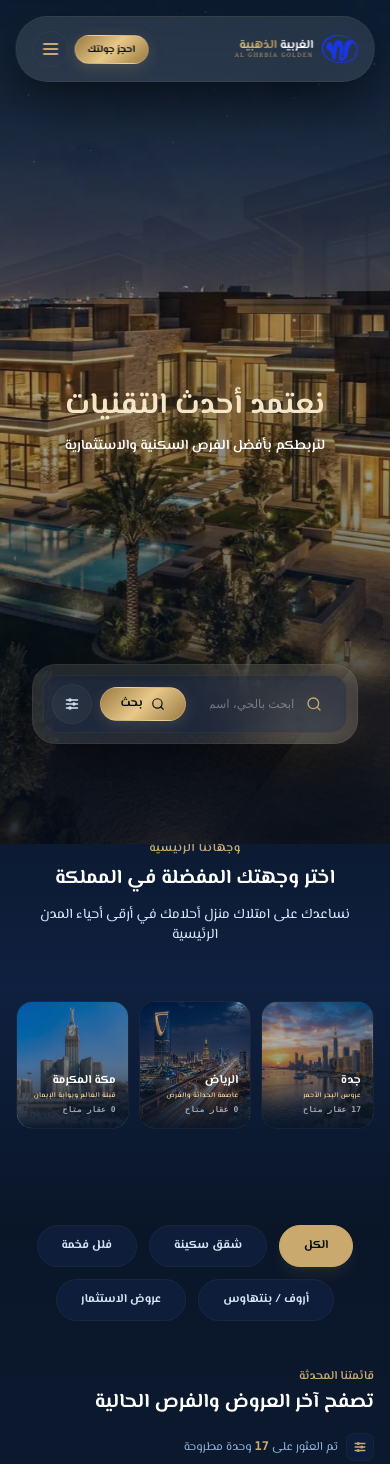
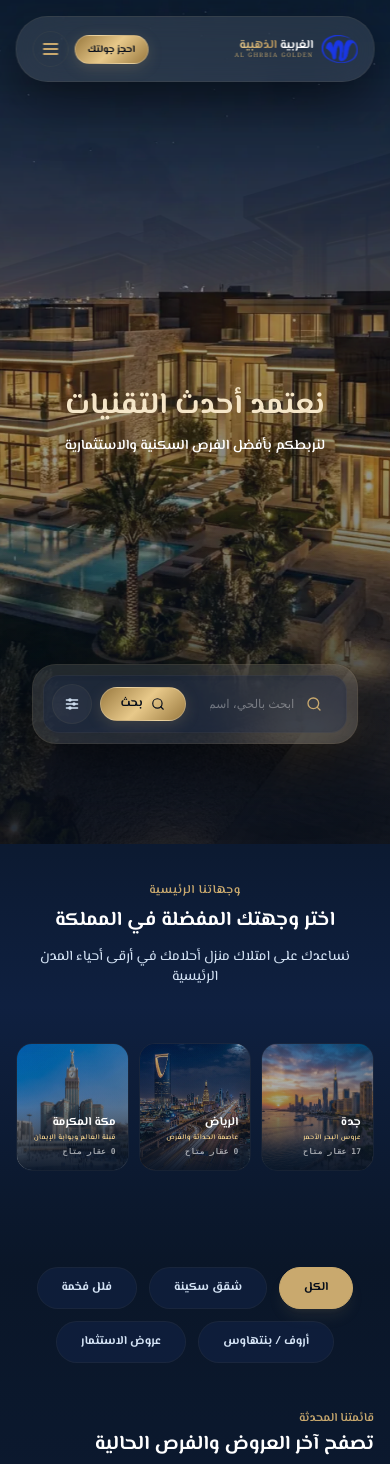
Before and after one commit to karemm2018/alghrbiagolde, a Next.js app: page / in a window 390 px wide. Shown: the top 1464 px of the page. Built offline with nearby package versions, Linux system fonts and the light colour scheme; a web font is replaced by a local one.

Commit message:
style: increase top padding of destinations section on mobile to prevent overlap with search bar

```diff
--- a/src/app/page.tsx
+++ b/src/app/page.tsx
@@ -1057,7 +1057,7 @@ export default function HomePage() {
       {/* ----------------------------------------------------
          4. Cities Quick Grid - Premium Destinations
          ---------------------------------------------------- */}
-      <div className="w-full bg-gradient-to-b from-bg-deep via-bg-navy to-bg-deep border-t border-border-gold/15 py-24">
+      <div className="w-full bg-gradient-to-b from-bg-deep via-bg-navy to-bg-deep border-t border-border-gold/15 pt-[calc(6rem+5vh)] pb-24 md:py-24">
         <section className="max-w-7xl mx-auto px-4 sm:px-6 lg:px-8">
           <motion.div
             initial="hidden"
```
